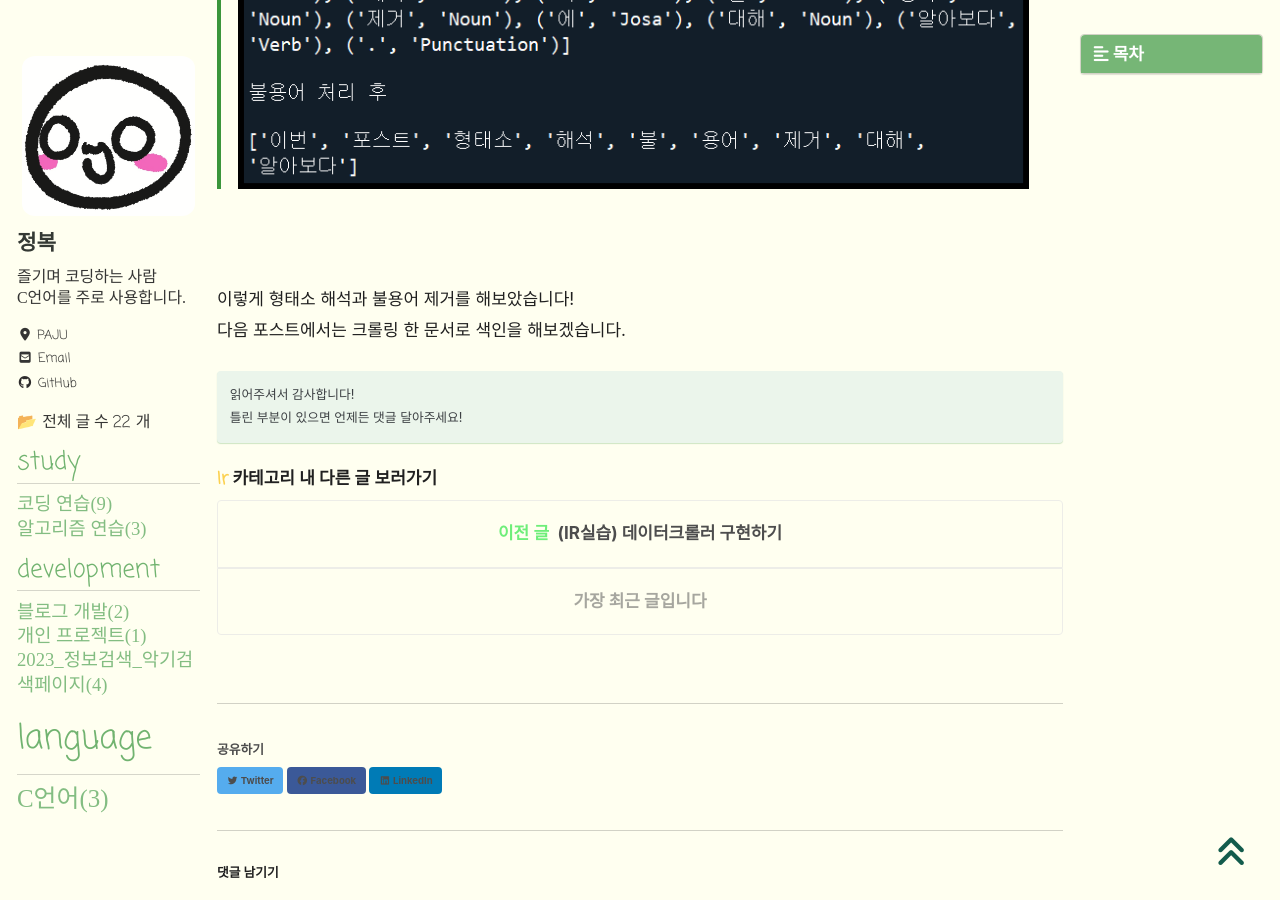
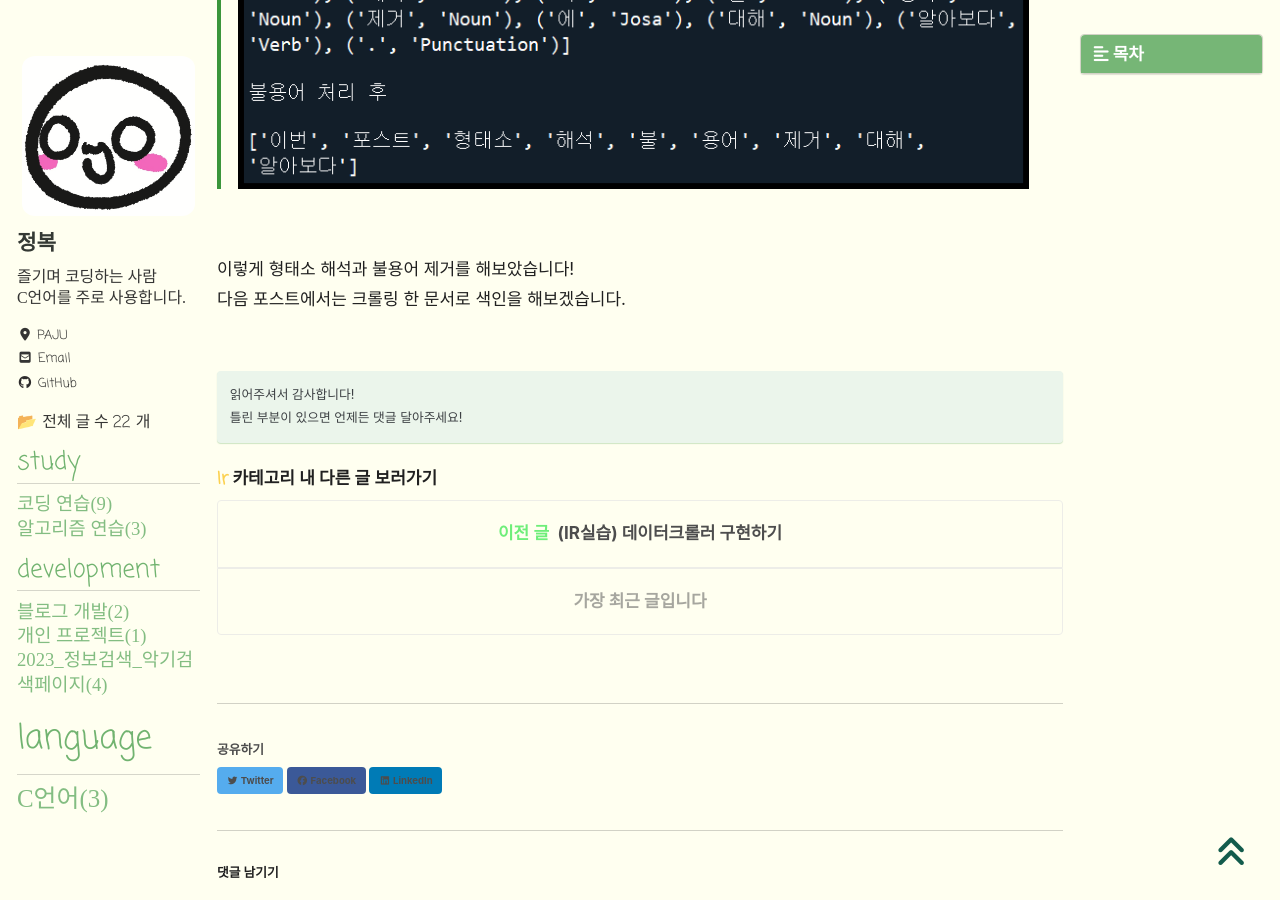
Before and after one commit to JBL28/jbl28.github.io, a Jekyll site: the page built from _posts/Ir/2023-11-28-03. 형태소와불용어.md, in a window 1280 px wide and 900 px high, scrolled down 1608 px. Built offline with Jekyll 4.4.1, drawn with Linux system fonts in a browser that asks for light colours; cached includes are drawn as plain includes; nearby versions of some CDN libraries; some web fonts are replaced; comment, search, counter and statistics services are not loaded.

Commit message:
Update 2023-11-28-03. 형태소와불용어.md

```diff
--- a/_posts/Ir/2023-11-28-03. 형태소와불용어.md
+++ b/_posts/Ir/2023-11-28-03. 형태소와불용어.md
@@ -51,9 +51,9 @@ okt_pos 부분에서는 형태소 해석을, okt_filtering 부분에서는 불
 >실행결과
 >![실행결과](/assets/images/Ir/03/실행결과_.png "실행결과")
 
-<br><br>
+<br>
 이렇게 형태소 해석과 불용어 제거를 해보았습니다!<br>
-다음 포스트에서는 크롤링 한 문서로 색인을 해보겠습니다.<br>
+다음 포스트에서는 크롤링 한 문서로 색인을 해보겠습니다.<br><br>
 
 
 읽어주셔서 감사합니다! <br>틀린 부분이 있으면 언제든 댓글 달아주세요!
```
